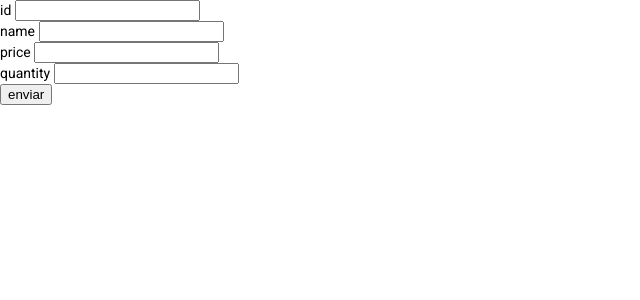
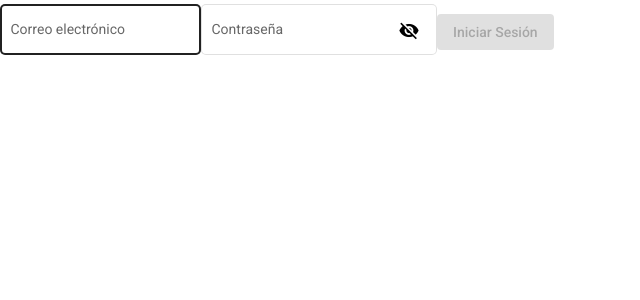
Before and after one commit to David-sqrtpi/shop-stalls, an Angular app in the folder view/: page /login in a window 1280 px wide. Shown: the top 300 px of the page, without its empty margins (0-640 px from the left). Built offline with nearby package versions, Linux system fonts and the light colour scheme.

Commit message:
router added

```diff
--- a/view/src/app/app.component.html
+++ b/view/src/app/app.component.html
@@ -1 +1 @@
-<app-add-product></app-add-product>
+<router-outlet></router-outlet>
--- /dev/null
+++ b/view/src/app/app.routing.ts
@@ -0,0 +1,8 @@
+import { RouterModule, Routes } from "@angular/router";
+import { LogInComponent } from "./components/log-in/log-in.component";
+
+const appRoutes = [
+    {path:'login', component: LogInComponent, pathMatch:'full'}
+]
+
+export const Routing = RouterModule.forRoot(appRoutes);
```
Also changed, not shown: view/src/app/app.module.ts (+6 -1 lines).
